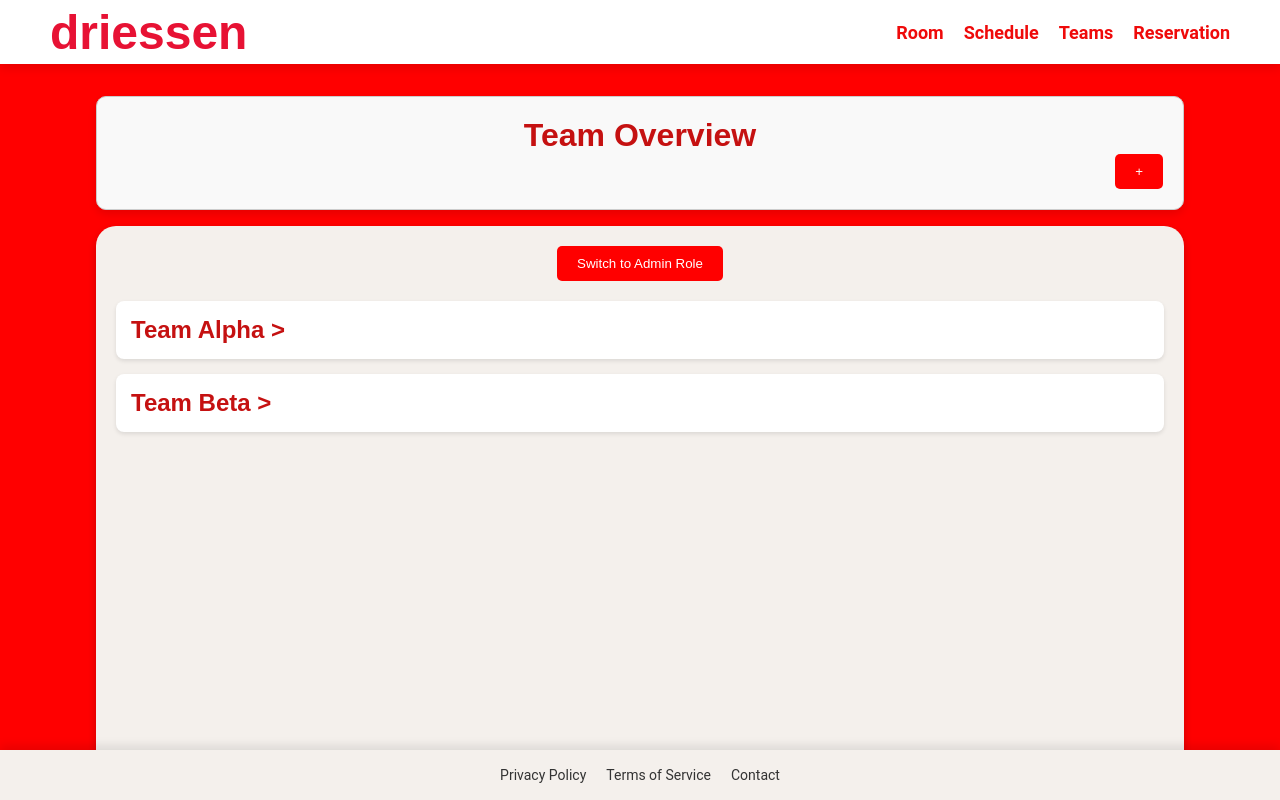
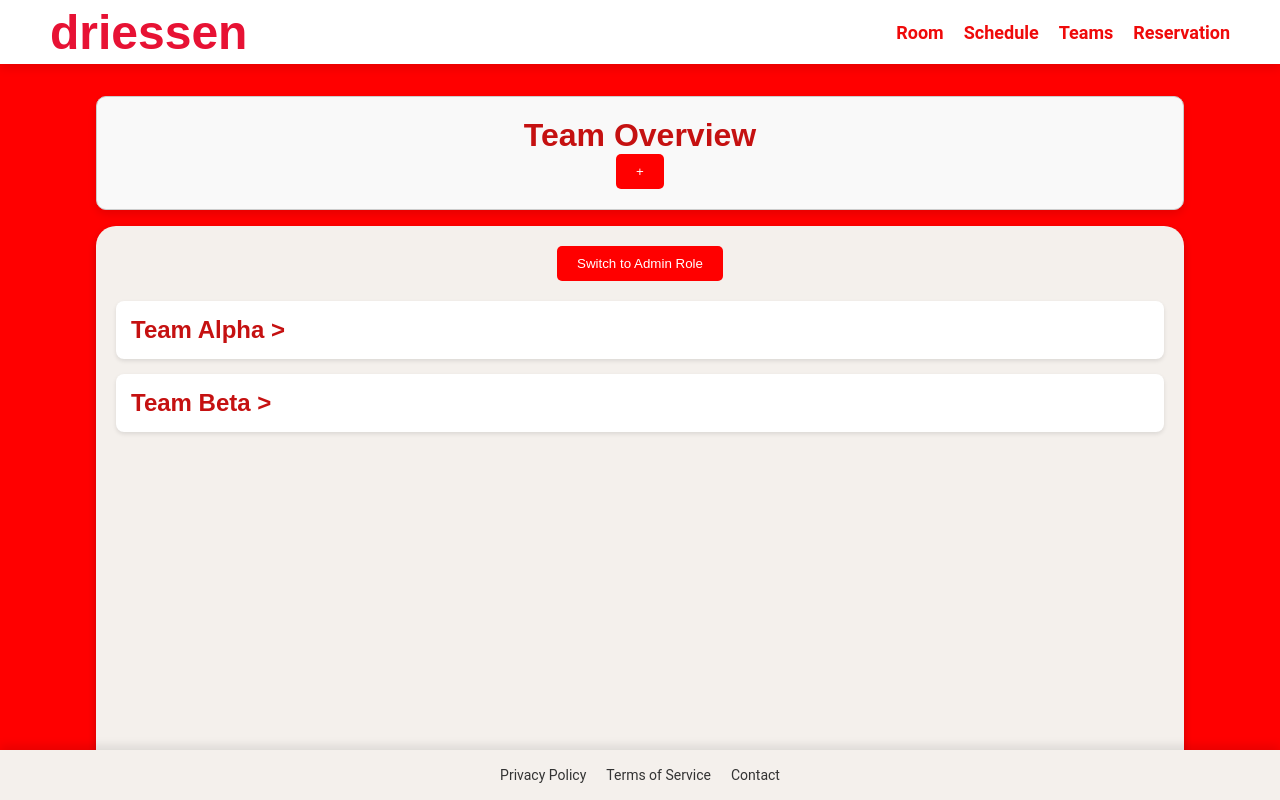
Before and after one commit to LeHoangNhatMinh14/office-reservation-system, a React (Vite) app in the folder office-reservation-web/: page /teams in a window 1280 px wide. Built offline with nearby package versions, Linux system fonts and the light colour scheme.

Commit message:
I don't even know

```diff
--- a/office-reservation-web/src/pages/TeamOverview.jsx
+++ b/office-reservation-web/src/pages/TeamOverview.jsx
@@ -35,7 +35,9 @@ const TeamOverview = () => {
     <div>
       <div className={styles.addTeamContainer}>
         <h1>Team Overview</h1>
+        <div className={styles.right}>
         <button className={styles.newTeamButton} onClick={toggleAddTeam}>+</button>
+        </div>
       </div>
       <div className={styles.teamOverviewContainer}>
         <div className={styles.teamOverviewHeader}>
--- a/office-reservation-web/src/styles/teams.module.css
+++ b/office-reservation-web/src/styles/teams.module.css
@@ -263,3 +263,11 @@
 .deleteTeamButton:hover {
   background-color: #b30000;
 }
+
+.right {
+
+}
+
+.overviewHeader{
+
+}
```
